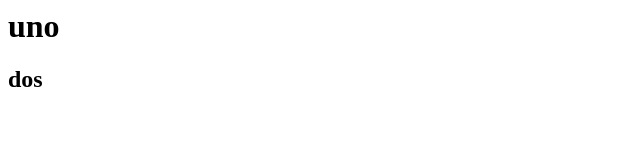
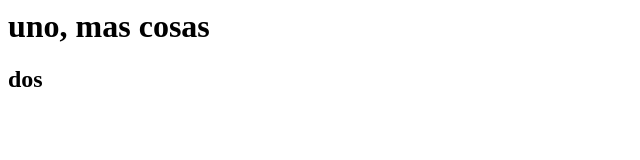
Before and after one commit to mahesa-flo/proyecto_estudiando, a plain HTML site: page index.html in a window 1280 px wide. Shown: the whole page, without its empty margins (0-640 px from the left). Drawn offline with Linux system fonts and the light colour scheme.

Commit message:
index 1+1

```diff
--- a/index.html
+++ b/index.html
@@ -1,4 +1,4 @@
 <html>
-    <h1>uno</h1>
+    <h1>uno, mas cosas</h1>
     <h2>dos</h2>
 </html>
```
